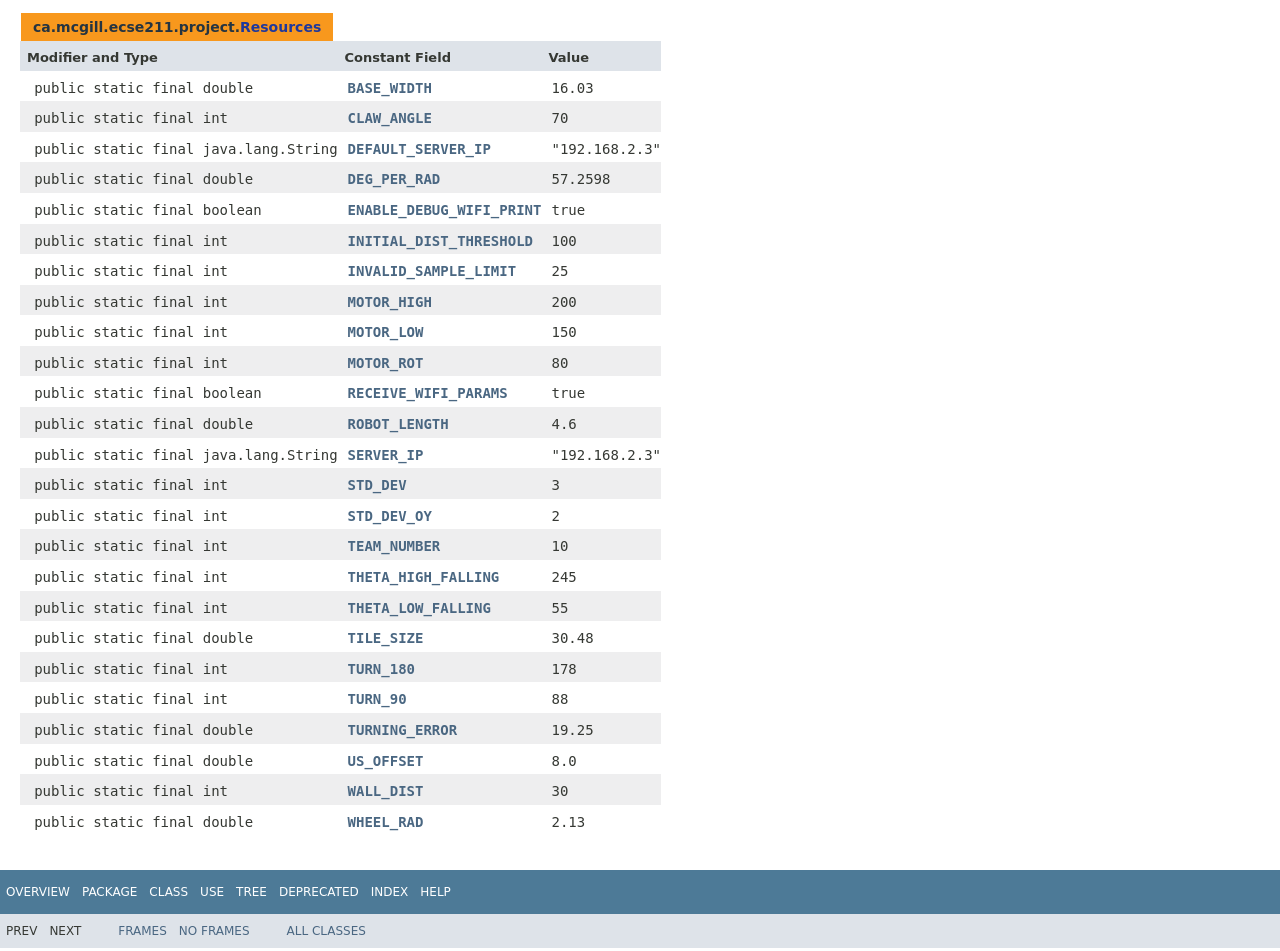
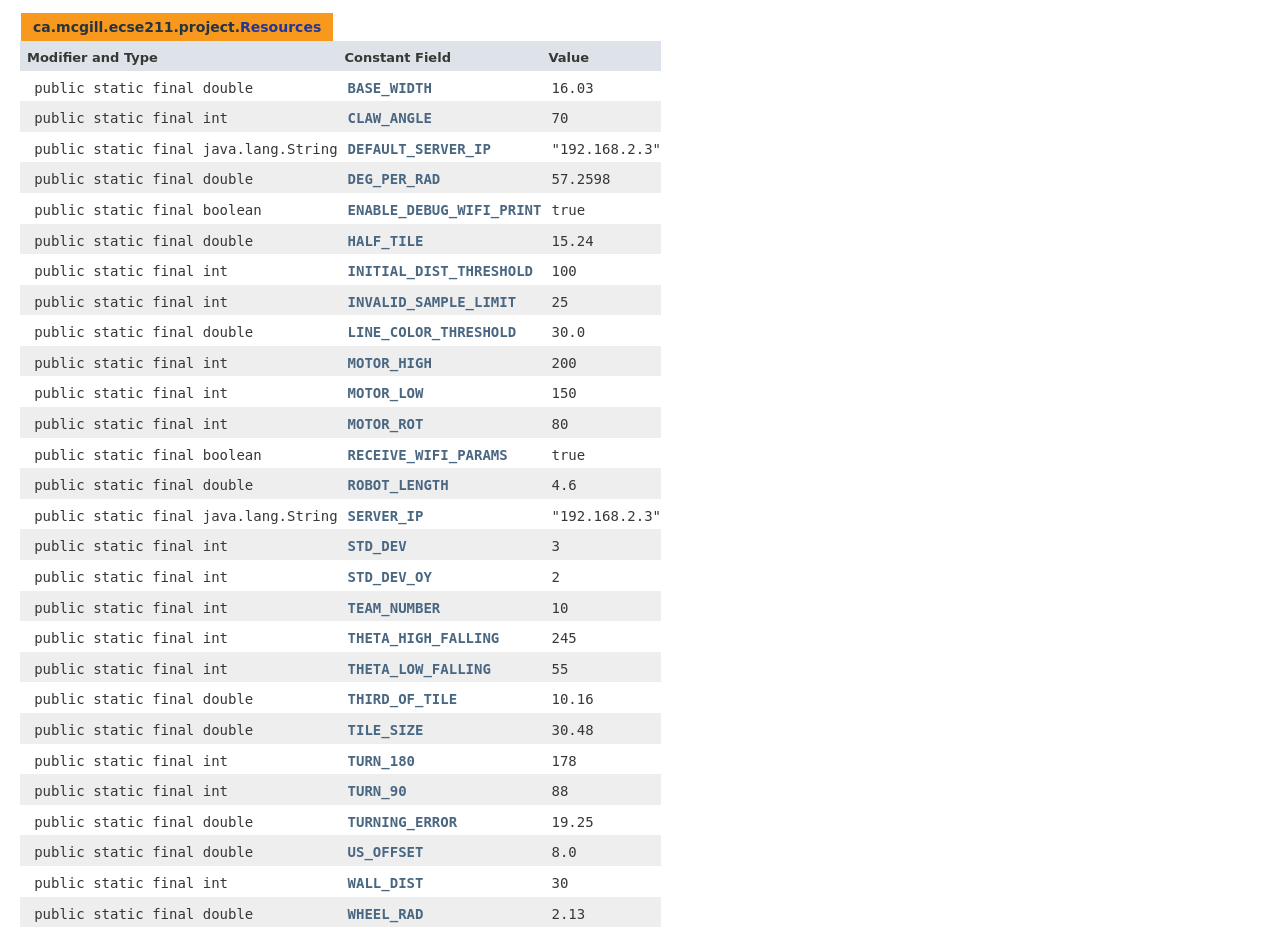
Before and after one commit to dpm-team-10/dpm-team-10.github.io, a plain HTML site: page constant-values.html in a window 1280 px wide. Shown: the part 255-1206 px from the top of the page. Drawn offline with Linux system fonts and the light colour scheme; a web font is replaced by a local one.

Commit message:
Add files via upload

```diff
--- a/constant-values.html
+++ b/constant-values.html
@@ -2,9 +2,9 @@
 <!-- NewPage -->
 <html lang="en">
 <head>
-<!-- Generated by javadoc (1.8.0_144) on Sun Apr 12 14:21:29 EDT 2020 -->
+<!-- Generated by javadoc (1.8.0_144) on Mon Apr 13 12:48:07 EDT 2020 -->
 <title>Constant Field Values</title>
-<meta name="date" content="2020-04-12">
+<meta name="date" content="2020-04-13">
 <link rel="stylesheet" type="text/css" href="stylesheet.css" title="Style">
 <script type="text/javascript" src="script.js"></script>
 </head>
@@ -126,18 +126,32 @@
 <td class="colLast"><code>true</code></td>
 </tr>
 <tr class="rowColor">
+<td class="colFirst"><a name="ca.mcgill.ecse211.project.Resources.HALF_TILE">
+<!--   -->
+</a><code>public&nbsp;static&nbsp;final&nbsp;double</code></td>
+<td><code><a href="ca/mcgill/ecse211/project/Resources.html#HALF_TILE">HALF_TILE</a></code></td>
+<td class="colLast"><code>15.24</code></td>
+</tr>
+<tr class="altColor">
 <td class="colFirst"><a name="ca.mcgill.ecse211.project.Resources.INITIAL_DIST_THRESHOLD">
 <!--   -->
 </a><code>public&nbsp;static&nbsp;final&nbsp;int</code></td>
 <td><code><a href="ca/mcgill/ecse211/project/Resources.html#INITIAL_DIST_THRESHOLD">INITIAL_DIST_THRESHOLD</a></code></td>
 <td class="colLast"><code>100</code></td>
 </tr>
-<tr class="altColor">
+<tr class="rowColor">
 <td class="colFirst"><a name="ca.mcgill.ecse211.project.Resources.INVALID_SAMPLE_LIMIT">
 <!--   -->
 </a><code>public&nbsp;static&nbsp;final&nbsp;int</code></td>
 <td><code><a href="ca/mcgill/ecse211/project/Resources.html#INVALID_SAMPLE_LIMIT">INVALID_SAMPLE_LIMIT</a></code></td>
 <td class="colLast"><code>25</code></td>
+</tr>
+<tr class="altColor">
+<td class="colFirst"><a name="ca.mcgill.ecse211.project.Resources.LINE_COLOR_THRESHOLD">
+<!--   -->
+</a><code>public&nbsp;static&nbsp;final&nbsp;double</code></td>
+<td><code><a href="ca/mcgill/ecse211/project/Resources.html#LINE_COLOR_THRESHOLD">LINE_COLOR_THRESHOLD</a></code></td>
+<td class="colLast"><code>30.0</code></td>
 </tr>
 <tr class="rowColor">
 <td class="colFirst"><a name="ca.mcgill.ecse211.project.Resources.MOTOR_HIGH">
@@ -217,48 +231,55 @@
 <td class="colLast"><code>55</code></td>
 </tr>
 <tr class="altColor">
+<td class="colFirst"><a name="ca.mcgill.ecse211.project.Resources.THIRD_OF_TILE">
+<!--   -->
+</a><code>public&nbsp;static&nbsp;final&nbsp;double</code></td>
+<td><code><a href="ca/mcgill/ecse211/project/Resources.html#THIRD_OF_TILE">THIRD_OF_TILE</a></code></td>
+<td class="colLast"><code>10.16</code></td>
+</tr>
+<tr class="rowColor">
 <td class="colFirst"><a name="ca.mcgill.ecse211.project.Resources.TILE_SIZE">
 <!--   -->
 </a><code>public&nbsp;static&nbsp;final&nbsp;double</code></td>
 <td><code><a href="ca/mcgill/ecse211/project/Resources.html#TILE_SIZE">TILE_SIZE</a></code></td>
 <td class="colLast"><code>30.48</code></td>
 </tr>
-<tr class="rowColor">
+<tr class="altColor">
 <td class="colFirst"><a name="ca.mcgill.ecse211.project.Resources.TURN_180">
 <!--   -->
 </a><code>public&nbsp;static&nbsp;final&nbsp;int</code></td>
 <td><code><a href="ca/mcgill/ecse211/project/Resources.html#TURN_180">TURN_180</a></code></td>
 <td class="colLast"><code>178</code></td>
 </tr>
-<tr class="altColor">
+<tr class="rowColor">
 <td class="colFirst"><a name="ca.mcgill.ecse211.project.Resources.TURN_90">
 <!--   -->
 </a><code>public&nbsp;static&nbsp;final&nbsp;int</code></td>
 <td><code><a href="ca/mcgill/ecse211/project/Resources.html#TURN_90">TURN_90</a></code></td>
 <td class="colLast"><code>88</code></td>
 </tr>
-<tr class="rowColor">
+<tr class="altColor">
 <td class="colFirst"><a name="ca.mcgill.ecse211.project.Resources.TURNING_ERROR">
 <!--   -->
 </a><code>public&nbsp;static&nbsp;final&nbsp;double</code></td>
 <td><code><a href="ca/mcgill/ecse211/project/Resources.html#TURNING_ERROR">TURNING_ERROR</a></code></td>
 <td class="colLast"><code>19.25</code></td>
 </tr>
-<tr class="altColor">
+<tr class="rowColor">
 <td class="colFirst"><a name="ca.mcgill.ecse211.project.Resources.US_OFFSET">
 <!--   -->
 </a><code>public&nbsp;static&nbsp;final&nbsp;double</code></td>
 <td><code><a href="ca/mcgill/ecse211/project/Resources.html#US_OFFSET">US_OFFSET</a></code></td>
 <td class="colLast"><code>8.0</code></td>
 </tr>
-<tr class="rowColor">
+<tr class="altColor">
 <td class="colFirst"><a name="ca.mcgill.ecse211.project.Resources.WALL_DIST">
 <!--   -->
 </a><code>public&nbsp;static&nbsp;final&nbsp;int</code></td>
 <td><code><a href="ca/mcgill/ecse211/project/Resources.html#WALL_DIST">WALL_DIST</a></code></td>
 <td class="colLast"><code>30</code></td>
 </tr>
-<tr class="altColor">
+<tr class="rowColor">
 <td class="colFirst"><a name="ca.mcgill.ecse211.project.Resources.WHEEL_RAD">
 <!--   -->
 </a><code>public&nbsp;static&nbsp;final&nbsp;double</code></td>
```
Also changed, not shown: allclasses-frame.html (+2 -2 lines), allclasses-noframe.html (+2 -2 lines), deprecated-list.html (+2 -2 lines), help-doc.html (+2 -2 lines), index.html (+1 -1 lines), overview-frame.html (+2 -2 lines), overview-summary.html (+2 -2 lines), overview-tree.html (+2 -2 lines).
